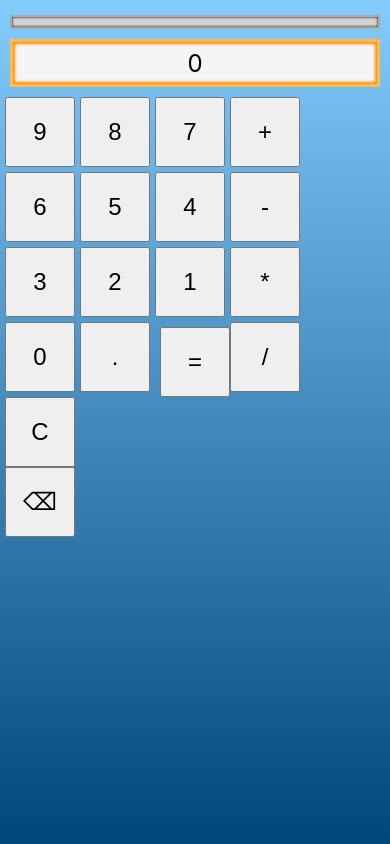
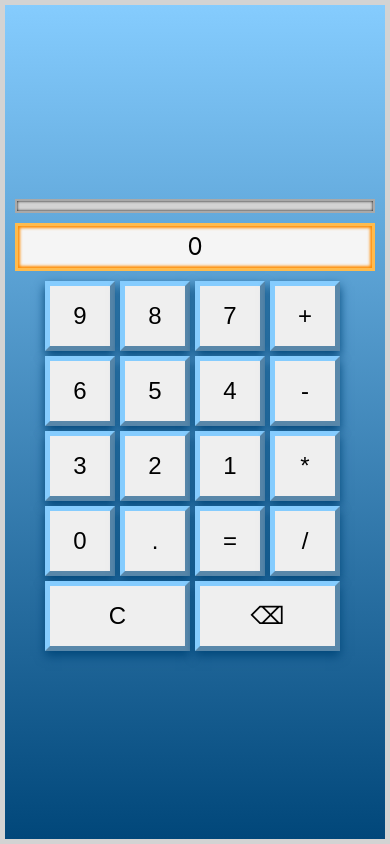
Before and after one commit to zenlex/jscalc, a React (Create React App) app: page / in a window 390 px wide. Built offline with nearby package versions, Linux system fonts and the light colour scheme.

Commit message:
mobile small styling complete

```diff
--- a/src/App.css
+++ b/src/App.css
@@ -5,11 +5,16 @@
 }
 
 .App {
+  display:flex;
+  flex-direction: column;
+  align-items: center;
+  justify-content: center;
   width:100vw;
   height:100vh;
   padding:5px;
   text-align: center;
-  background-image: linear-gradient(#85ccfe, #01477a)
+  background-image: linear-gradient(#85ccfe, #01477a);
+  border:5px solid lightgray;
 }
 
 .key {
@@ -17,6 +22,8 @@
   height:70px;
   width: 70px;
   font-size:1.5em;
+  border: 5px outset #85ccfe;
+  box-shadow:0px 5px 10px #01477a;
 }
 
 .keypad{
@@ -24,7 +31,7 @@
   grid-template-columns: 225px 75px;
   grid-template-rows: 300px 75px;
   grid-template-areas: "digit op"
-                       "clear bs"
+                       "clear clear"
 }
 
 #dig-grid{
@@ -41,11 +48,22 @@
   grid-template-columns: 75px;
 }
 
-#equals{
-  grid-area:digit;
-  justify-self:end;
-  align-self:end;
+#clear-bs{
+  display:flex;
+  width:300px;
+  justify-content: space-evenly;
 }
+
+#clear{
+  flex: 1 0;
+  margin:0 5px 0 0;
+}
+
+#bskey{
+  flex: 1 0;
+  margin:0 5px 0 0;
+}
+
 #display-wrapper{
   display:flex;
   flex-direction: column;
--- a/src/App.jsx
+++ b/src/App.jsx
@@ -4,7 +4,6 @@ import DigitContainer from './components/digits'
 import DisplayContainer from './components/display'
 import ClearContainer from './components/clearkey'
 import OpsContainer from './components/operations'
-import EqualsContainer from './components/equals'
 
 function App() {
   return (
@@ -12,10 +11,8 @@ function App() {
         <DisplayContainer />
         <div className="keypad">
           <DigitContainer/>
-          <EqualsContainer />
           <OpsContainer />
           <ClearContainer />
-
         </div>
     </div>
   );
--- a/src/components/clearkey.jsx
+++ b/src/components/clearkey.jsx
@@ -17,7 +17,7 @@ const ClearContainer = props => {
     }, [props.keyDownHandle])
 
         return(
-            <div>
+            <div id='clear-bs'>
                 <ClearKey clickHandle={props.clickHandle} />
                 <BSKey clickHandle={props.backSpace} />
             </div>
--- a/src/components/digits.jsx
+++ b/src/components/digits.jsx
@@ -1,14 +1,16 @@
 import React, { useEffect } from 'react'
 import {connect} from 'react-redux'
-import {clickDigit} from '../actions'
+import {clickDigit, equalIt} from '../actions'
+
+function EqualsKey(props){
+    return <button id='equals' className='key' onClick={props.onClick}>=</button>
+}
 
 function DigitKey(props){
-
     return <button className='key digit' id={props.id} tabIndex='-1' value={props.value} onClick={props.clickHandle}>{props.value}</button>
 }
 
 const DigitContainer = props => {
-
     useEffect(() => {
         document.addEventListener('keypress', props.keyPressHandle)
         return(() => document.removeEventListener('keypress', props.keyPressHandle))
@@ -16,12 +18,13 @@ const DigitContainer = props => {
 
     let digGrid = props.digitArr.map((digObj, i, digitArr)=>{
         return(
-            <DigitKey value={digitArr[i]} id={props.idArr[i]} clickHandle={props.clickHandle} key={i} />
+            <DigitKey value={digitArr[i]} id={props.idArr[i]} clickHandle={props.digitClick} key={i} />
         )
     })
     return(
         <div id='dig-grid'>
             {digGrid}
+            <EqualsKey value='equals' onClick={props.equalsClick} />
         </div>
     )
 }
@@ -38,13 +41,15 @@ const mapStateToProps = state => {
 
 const mapDispatchToProps = dispatch => {
     return{
-        clickHandle: event => {
+        equalsClick: () => dispatch(equalIt()),
+        digitClick: event => {
             dispatch(clickDigit(event.target.value))
         },
         keyPressHandle: event => {
             let keyVal = (String.fromCharCode(event.keyCode));
             if(event.keyCode===13){
                 event.preventDefault()
+                dispatch(equalIt())
             }
             if(digitArr.includes(keyVal)){
                 dispatch(clickDigit(keyVal))
--- a/src/components/equals.jsx
+++ /dev/null
@@ -1,30 +0,0 @@
-import React, {useEffect} from 'react'
-import {equalIt} from '../actions'
-import {connect} from 'react-redux'
-
-function EqualsKey(props){
-    return <button id='equals' className='key' onClick={props.onClick}>=</button>
-}
-
-function EqualsContainer(props){
-    useEffect(() => {
-        document.addEventListener('keypress', props.keyPressHandle)
-        return (() => document.removeEventListener('keypress', props.keyPressHandle))
-    }, [props.keyPressHandle] )
-
-    return <EqualsKey value='equals' onClick={props.onClick} />
-}
-
-function mapDispatchToProps(dispatch){
-    return{
-        onClick: () => dispatch(equalIt()),
-        keyPressHandle: event => {
-            if(event.keyCode === 13){
-                event.preventDefault()
-                dispatch(equalIt())
-            }
-        }
-    }
-}
-
-export default connect(null, mapDispatchToProps)(EqualsContainer);
```
